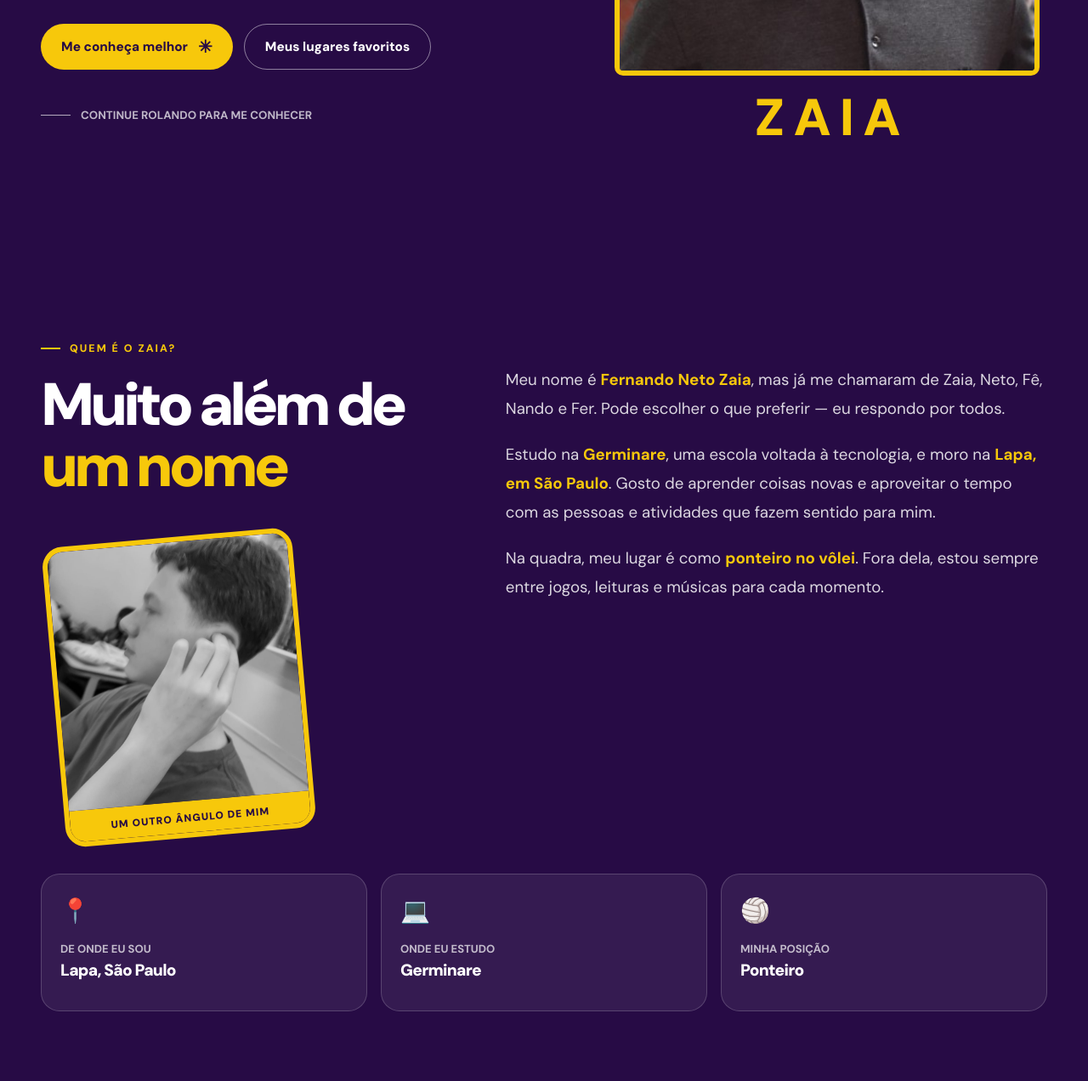
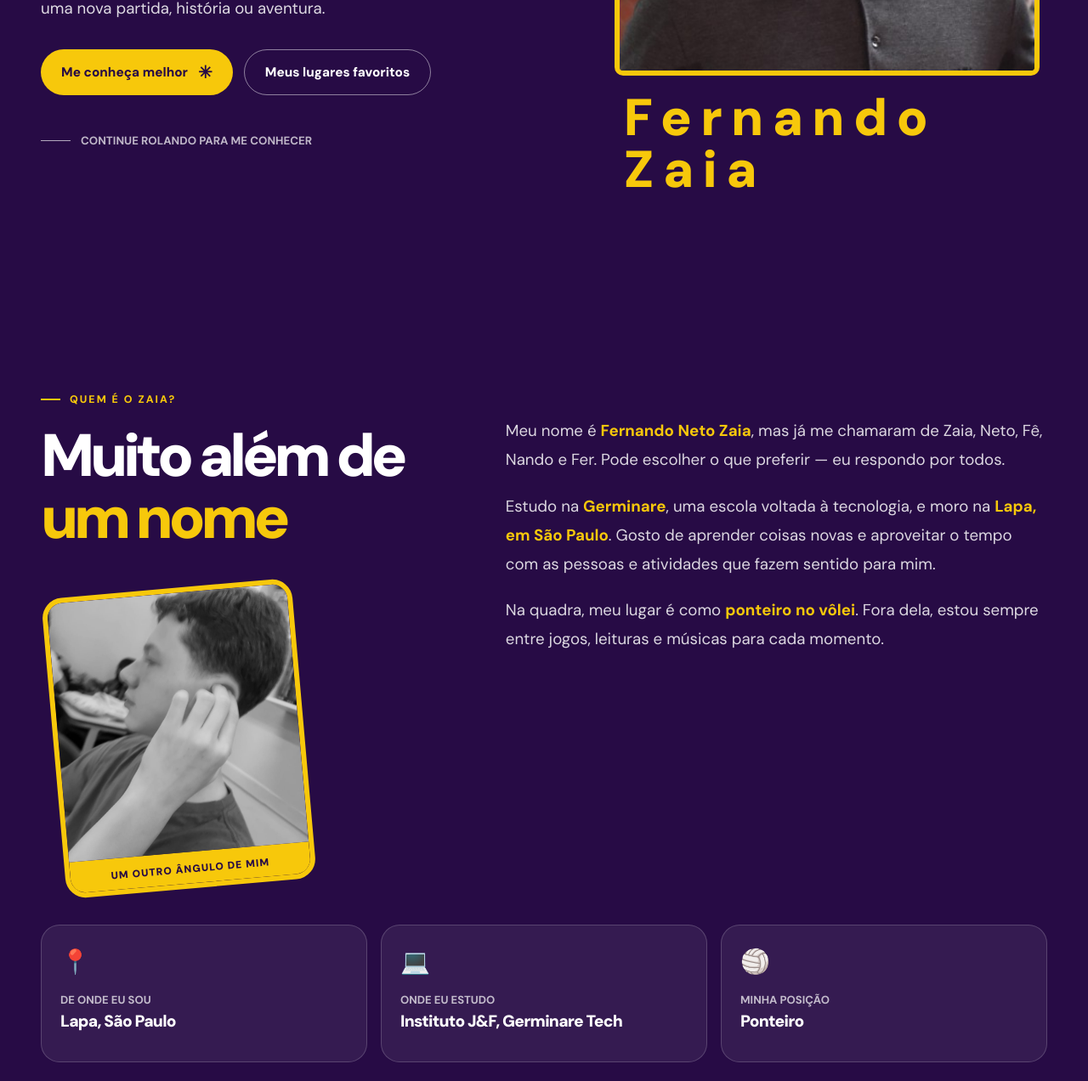
Before and after one commit to phenriqueangelodesouza-collab/ds-about-us, a plain HTML site: page paginas/landing_zaia/index.html in a window 1280 px wide. Shown: the part 588-1860 px from the top of the page at 85% size. Drawn offline with Linux system fonts and the light colour scheme.

Commit message:
chore: alterando textos do nome e escola do Zaia no HTML

```diff
--- a/paginas/landing_zaia/index.html
+++ b/paginas/landing_zaia/index.html
@@ -38,7 +38,7 @@
           <div class="hero-art-bg">
             <img class="hero-portrait" src="assets/Fernando_Neto_Zaia.jpg" alt="Retrato de Fernando Neto Zaia sorrindo" fetchpriority="high" decoding="async">
           </div>
-          <div class="hero-caption">ZAIA</div>
+          <div class="hero-caption">Fernando Zaia</div>
         </div>
       </div>
     </section>
@@ -62,7 +62,7 @@
         </div>
         <div class="facts reveal">
           <div class="fact"><span class="fact-icon" aria-hidden="true">📍</span><div class="fact-label">DE ONDE EU SOU</div><div class="fact-value">Lapa, São Paulo</div></div>
-          <div class="fact"><span class="fact-icon" aria-hidden="true">💻</span><div class="fact-label">ONDE EU ESTUDO</div><div class="fact-value">Germinare</div></div>
+          <div class="fact"><span class="fact-icon" aria-hidden="true">💻</span><div class="fact-label">ONDE EU ESTUDO</div><div class="fact-value">Instituto J&F, Germinare Tech</div></div>
           <div class="fact"><span class="fact-icon" aria-hidden="true">🏐</span><div class="fact-label">MINHA POSIÇÃO</div><div class="fact-value">Ponteiro</div></div>
         </div>
       </div>
```
